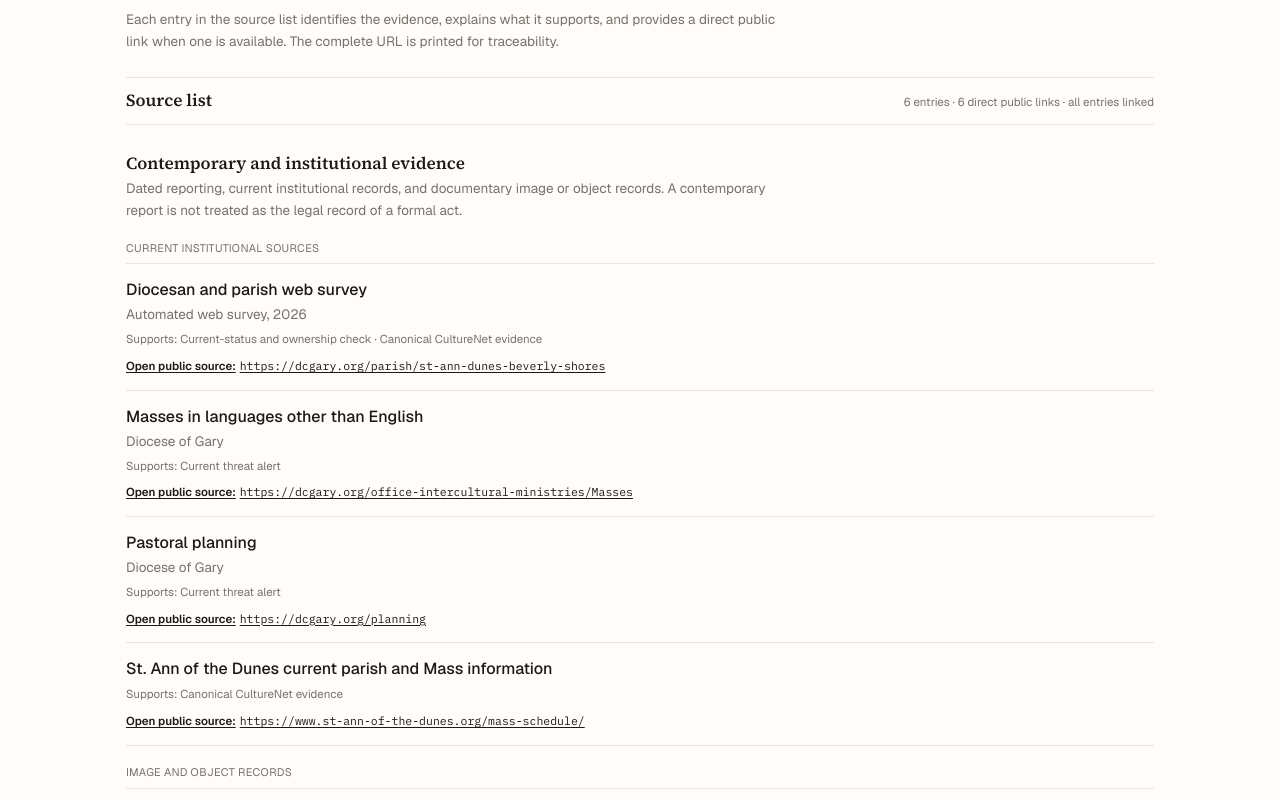
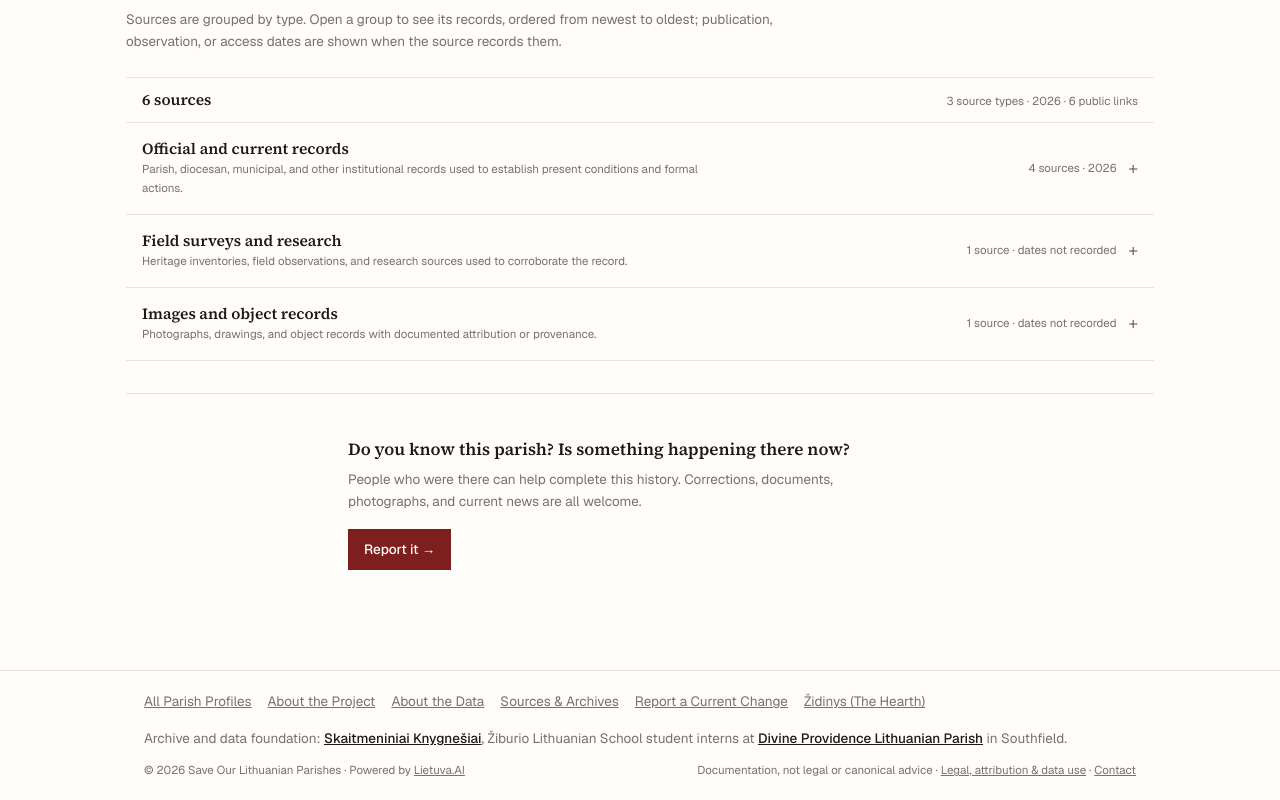
Before and after one commit to LietuvaAI/save-our-lithuanian-parishes, a Next.js app: page /parishes/st-ann-beverly-shores-in in a window 1280 px wide. Shown: the part 1480-2280 px from the top of the page. Built offline with nearby package versions, Linux system fonts and the light colour scheme.

Commit message:
Organize parish profile source ledgers

```diff
--- a/components/ProfileSourceLedger.tsx
+++ b/components/ProfileSourceLedger.tsx
@@ -3,43 +3,112 @@ import type {
   ProfileSourceGroup,
 } from "@/lib/profile-sources";
 
-const GROUP_LABEL: Record<ProfileSourceGroup, string> = {
-  newspaper: "Newspaper evidence",
-  books: "Books and archive volumes",
-  current: "Current institutional sources",
-  field: "Field surveys and research sources",
-  project: "Related project publications",
-  visual: "Image and object records",
+const GROUP_ORDER: ProfileSourceGroup[] = [
+  "current",
+  "newspaper",
+  "books",
+  "field",
+  "project",
+  "visual",
+];
+
+const GROUP_META: Record<
+  ProfileSourceGroup,
+  { label: string; description: string }
+> = {
+  current: {
+    label: "Official and current records",
+    description:
+      "Parish, diocesan, municipal, and other institutional records used to establish present conditions and formal actions.",
+  },
+  newspaper: {
+    label: "Newspapers and periodicals",
+    description:
+      "Dated reporting and contemporary accounts, including reviewed Draugas issues.",
+  },
+  books: {
+    label: "Books and archival volumes",
+    description:
+      "Published histories, reference books, and digitized archival volumes.",
+  },
+  field: {
+    label: "Field surveys and research",
+    description:
+      "Heritage inventories, field observations, and research sources used to corroborate the record.",
+  },
+  project: {
+    label: "Project publications",
+    description:
+      "Related Save Our Lithuanian Parishes and Židinys reporting, kept distinct from independent evidence.",
+  },
+  visual: {
+    label: "Images and object records",
+    description:
+      "Photographs, drawings, and object records with documented attribution or provenance.",
+  },
 };
 
-const SOURCE_SECTIONS: {
-  id: string;
-  label: string;
-  description: string;
-  groups: ProfileSourceGroup[];
-}[] = [
-  {
-    id: "direct",
-    label: "Contemporary and institutional evidence",
-    description:
-      "Dated reporting, current institutional records, and documentary image or object records. A contemporary report is not treated as the legal record of a formal act.",
-    groups: ["newspaper", "current", "visual"],
-  },
-  {
-    id: "secondary",
-    label: "Secondary sources",
-    description:
-      "Published histories, archive volumes, field surveys, heritage inventories, and research syntheses.",
-    groups: ["books", "field"],
-  },
-  {
-    id: "project",
-    label: "Project publications",
-    description:
-      "Related Save Our Lithuanian Parishes and Židinys publications, kept separate from independent evidence.",
-    groups: ["project"],
-  },
-];
+function recordedDate(value: string | null | undefined) {
+  return value?.match(/\b(18|19|20)\d{2}(?:-\d{2}(?:-\d{2})?)?\b/)?.[0];
+}
+
+function sourceDateValue(source: ProfileSource) {
+  return (
+    recordedDate(source.date) ??
+    recordedDate(source.citation) ??
+    source.additionalCitations.map(recordedDate).find(Boolean) ??
+    recordedDate(source.title) ??
+    recordedDate(source.url)
+  );
+}
+
+function sourceDateLabel(source: ProfileSource) {
+  const explicit = source.date?.trim();
+  if (explicit && explicit.toLowerCase() !== "undefined") {
+    const accessedAtEnd = explicit.match(
+      /^(\d{4}(?:-\d{2}(?:-\d{2})?)?)\s*\(accessed\)$/i,
+    );
+    if (accessedAtEnd) return `Accessed ${accessedAtEnd[1]}`;
+    return explicit.replace(/^accessed\b/i, "Accessed");
+  }
+  return sourceDateValue(source) ?? "Date not recorded";
+}
+
+function dateSortKey(source: ProfileSource) {
+  const date = sourceDateValue(source);
+  if (!date) return "0000-00-00";
+  const [year, month = "00", day = "00"] = date.split("-");
+  return `${year}-${month}-${day}`;
+}
+
+function dateRange(sources: ProfileSource[]) {
+  const years = sources
+    .map((source) => sourceDateValue(source)?.slice(0, 4))
+    .filter((year): year is string => !!year)
+    .sort();
+  if (years.length === 0) return "dates not recorded";
+  if (years[0] === years.at(-1)) return years[0];
+  return `${years[0]}–${years.at(-1)}`;
+}
+
+function sourceDomain(url: string | null) {
+  if (!url) return null;
+  try {
+    return new URL(url).hostname.replace(/^www\./, "");
+  } catch {
+    return null;
+  }
+}
+
+function sourceCitations(source: ProfileSource) {
+  const metadataCitation = [source.publisher, source.date]
+    .filter(Boolean)
+    .join(", ");
+  return [source.citation, ...source.additionalCitations].filter(
+    (citation): citation is string =>
+      !!citation && citation !== metadataCitation,
+  );
+}
 
 export function ProfileSourceLedger({
   sources,
@@ -48,17 +117,28 @@ export function ProfileSourceLedger({
 }) {
   const linkedCount = sources.filter((source) => source.url).length;
   const missingCount = sources.length - linkedCount;
+  const groupedSources = GROUP_ORDER.flatMap((group) => {
+    const entries = sources
+      .filter((source) => source.group === group)
+      .sort((left, right) => {
+        const dateDelta = dateSortKey(right).localeCompare(dateSortKey(left));
+        return dateDelta || left.title.localeCompare(right.title);
+      });
+    return entries.length > 0 ? [{ group, entries }] : [];
+  });
 
   return (
     <section
       id="evidence-sources"
       className="mt-12 scroll-mt-8 border-t border-rule pt-8"
     >
-      <h2 className="font-serif text-section-title font-semibold">Evidence &amp; sources</h2>
-      <p className="mt-2 max-w-2xl text-body-copy leading-relaxed text-muted">
-        Each entry in the source list identifies the evidence, explains what it
-        supports, and provides a direct public link when one is available. The
-        complete URL is printed for traceability.
+      <h2 className="font-serif text-section-title font-semibold">
+        Evidence &amp; sources
+      </h2>
+      <p className="mt-2 max-w-[48em] text-body-copy leading-relaxed text-muted">
+        Sources are grouped by type. Open a group to see its records, ordered
+        from newest to oldest; publication, observation, or access dates are
+        shown when the source records them.
       </p>
 
       {sources.length === 0 ? (
@@ -66,89 +146,118 @@ export function ProfileSourceLedger({
           No public source link has been attached to this profile yet.
         </p>
       ) : (
-        <div id="profile-source-list" className="mt-6">
-          <div className="flex flex-wrap items-baseline justify-between gap-x-4 gap-y-1 border-y border-rule py-3">
-            <h3 className="font-serif text-subsection-title font-semibold">Source list</h3>
+        <div id="profile-source-list" className="mt-6 border-t border-rule">
+          <div className="flex flex-wrap items-baseline justify-between gap-x-4 gap-y-1 border-b border-rule bg-band px-4 py-3">
+            <p className="font-serif text-card-title font-semibold">
+              {sources.length} {sources.length === 1 ? "source" : "sources"}
+            </p>
             <p className="text-small-copy text-muted">
-              {sources.length} {sources.length === 1 ? "entry" : "entries"} ·{" "}
-              {linkedCount} direct public{" "}
+              {groupedSources.length} source{" "}
+              {groupedSources.length === 1 ? "type" : "types"} ·{" "}
+              {dateRange(sources)} · {linkedCount} public{" "}
               {linkedCount === 1 ? "link" : "links"}
-              {missingCount > 0
-                ? ` · ${missingCount} missing`
-                : " · all entries linked"}
+              {missingCount > 0 ? ` · ${missingCount} without links` : ""}
             </p>
           </div>
 
-          {SOURCE_SECTIONS.map((section) => {
-            const sectionSources = section.groups.flatMap((group) =>
-              sources.filter((source) => source.group === group),
-            );
-            if (sectionSources.length === 0) return null;
+          {groupedSources.map(({ group, entries }) => {
+            const meta = GROUP_META[group];
             return (
-              <section key={section.id} className="mt-7">
-                <h4 className="font-serif text-subsection-title font-semibold">
-                  {section.label}
-                </h4>
-                <p className="mt-1 max-w-2xl text-body-copy leading-relaxed text-muted">
-                  {section.description}
+              <details key={group} className="group border-b border-rule">
+                <summary className="grid cursor-pointer list-none gap-3 px-4 py-4 marker:content-none md:grid-cols-[minmax(0,1fr)_auto] md:items-center [&::-webkit-details-marker]:hidden">
+                  <div>
+                    <h3 className="font-serif text-card-title font-semibold">
+                      {meta.label}
+                    </h3>
+                    <p className="mt-0.5 max-w-[52em] text-small-copy leading-relaxed text-muted">
+                      {meta.description}
                     </p>
-                {section.groups.map((group) => {
-                  const groupSources = sectionSources.filter(
-                    (source) => source.group === group,
-                  );
-                  if (groupSources.length === 0) return null;
+                  </div>
+                  <div className="flex items-center gap-3 text-small-copy text-muted md:justify-end">
+                    <span>
+                      {entries.length} {entries.length === 1 ? "source" : "sources"} ·{" "}
+                      {dateRange(entries)}
+                    </span>
+                    <span
+                      aria-hidden="true"
+                      className="text-subsection-title leading-none transition-transform group-open:rotate-45"
+                    >
+                      +
+                    </span>
+                  </div>
+                </summary>
+
+                <ol className="border-t border-rule bg-background px-4 md:px-5">
+                  {entries.map((source) => {
+                    const domain = sourceDomain(source.url);
+                    const citations = sourceCitations(source);
                     return (
-                    <div key={group} className="mt-5">
-                      <h5 className="font-sans text-ui-label uppercase tracking-wide text-muted">
-                        {GROUP_LABEL[group]}
-                      </h5>
-                      <ol className="mt-2 divide-y divide-rule border-y border-rule">
-                        {groupSources.map((source) => (
-                          <li key={source.id} className="py-3.5">
-                            <p className="font-medium">{source.title}</p>
-                            {[source.citation, ...source.additionalCitations]
-                              .filter(
-                                (citation): citation is string => !!citation,
-                              )
-                              .map((citation) => (
-                                <p
-                                  key={citation}
-                                  className="mt-0.5 text-body-copy leading-relaxed text-muted"
+                      <li
+                        key={source.id}
+                        className="grid gap-2 border-b border-rule py-4 last:border-b-0 md:grid-cols-[8.5rem_minmax(0,1fr)] md:gap-5"
                       >
-                                  {citation}
+                        <p className="font-mono text-ui-label leading-relaxed text-muted">
+                          {sourceDateLabel(source)}
                         </p>
-                              ))}
-                            {source.contexts.length > 0 && (
-                              <p className="mt-1 text-small-copy leading-relaxed text-muted">
-                                Supports: {source.contexts.join(" · ")}
-                              </p>
-                            )}
+                        <div className="min-w-0">
                           {source.url ? (
                             <a
                               href={source.url}
                               target="_blank"
                               rel="noopener noreferrer"
-                                className="mt-2 block break-all text-small-copy leading-relaxed underline decoration-1 underline-offset-2 hover:text-accent"
+                              className="font-serif text-card-title font-semibold leading-snug underline decoration-1 underline-offset-4 hover:text-accent"
                             >
-                                <span className="mr-1 font-semibold">
-                                  Open public source:
-                                </span>
-                                <span className="font-mono">{source.url}</span>
+                              {source.title} <span aria-hidden="true">↗</span>
                             </a>
                           ) : (
-                              <p className="mt-2 text-small-copy font-medium text-amber-700 dark:text-amber-400">
-                                Public link missing:{" "}
-                                {source.missingLinkNote ??
-                                  "the source record needs a stable public URL."}
+                            <p className="font-serif text-card-title font-semibold leading-snug">
+                              {source.title}
                             </p>
                           )}
+
+                          {(source.publisher || domain) && (
+                            <p className="mt-1 text-small-copy text-muted">
+                              {[source.publisher, domain]
+                                .filter(Boolean)
+                                .filter(
+                                  (value, index, values) =>
+                                    values.indexOf(value) === index,
+                                )
+                                .join(" · ")}
+                            </p>
+                          )}
+
+                          {citations.map((citation) => (
+                            <p
+                              key={citation}
+                              className="mt-1 text-small-copy leading-relaxed text-muted"
+                            >
+                              {citation}
+                            </p>
+                          ))}
+
+                          {source.contexts.length > 0 && (
+                            <p className="mt-2 text-small-copy leading-relaxed text-muted">
+                              <span className="font-medium text-foreground">
+                                Used for:
+                              </span>{" "}
+                              {source.contexts.join(" · ")}
+                            </p>
+                          )}
+
+                          {!source.url && (
+                            <p className="mt-2 text-small-copy font-medium text-amber-700 dark:text-amber-400">
+                              Public link not recorded:{" "}
+                              {source.missingLinkNote ??
+                                "the source needs a stable public URL."}
+                            </p>
+                          )}
+                        </div>
                       </li>
-                        ))}
-                      </ol>
-                    </div>
                     );
                   })}
-              </section>
+                </ol>
+              </details>
             );
           })}
         </div>
--- a/lib/profile-sources.ts
+++ b/lib/profile-sources.ts
@@ -13,6 +13,8 @@ export type ProfileSource = {
   id: string;
   group: ProfileSourceGroup;
   title: string;
+  publisher?: string;
+  date?: string;
   citation?: string;
   additionalCitations: string[];
   url: string | null;
@@ -51,27 +53,38 @@ type SourceDraft = Omit<
 
 const BOOKS: Record<
   string,
-  { title: string; citation: string; url: string }
+  { title: string; citation: string; date: string; url: string }
 > = {
   wolkovich: {
     title: "Lithuanian Religious Life in America, Vol. 3",
     citation:
       "William Wolkovich-Valkavičius, Lithuanian Religious Life in America, Vol. 3 (1998)",
+    date: "1998",
     url: "https://archyvas.ziburioltmokykla.org/item/20260722_1784749031073",
   },
   "michelsonas-1961": {
     title: "Lietuvių Išeivija Amerikoje",
     citation:
       "Stasys Michelsonas, Lietuvių Išeivija Amerikoje (1868–1961), Keleivis, 1961",
+    date: "1961",
     url: "https://archyvas.ziburioltmokykla.org/item/20260225_lietuviu_iseivija_amerikoje",
   },
   "lukas-2009": {
     title: "Lietuvių kultūrinis paveldas Amerikoje",
     citation:
       "Algis Lukas, Lietuvių kultūrinis paveldas Amerikoje, Lithuanian American Community, 2009",
+    date: "2009",
     url: "https://archyvas.ziburioltmokykla.org/item/20260725_1785004329786",
   },
 };
+
+function firstRecordedDate(...values: (string | null | undefined)[]) {
+  for (const value of values) {
+    const match = value?.match(/\b(18|19|20)\d{2}(?:-\d{2}(?:-\d{2})?)?\b/);
+    if (match) return match[0];
+  }
+  return undefined;
+}
 
 function isAbsoluteWebUrl(url: string | null | undefined): url is string {
   return !!url && /^https?:\/\//i.test(url);
@@ -103,6 +116,10 @@ export function canonicalArtifactProfileSources(
         {
           group: canonicalArtifactGroup(artifact.artifact_type),
           title: artifact.title,
+          date: firstRecordedDate(
+            artifact.locator?.exact_label,
+            artifact.id,
+          ),
           citation: citation || undefined,
           url,
           contexts: ["Canonical CultureNet evidence"],
@@ -144,6 +161,8 @@ function draugasSource(
   return {
     group: "newspaper",
     title,
+    publisher: "Draugas",
+    date,
     citation: `Draugas, ${date}${detail ? `, ${detail}` : ""}`,
     url: issueUrl,
     contexts: [context],
@@ -207,6 +226,7 @@ export function registryProfileSources(
       drafts.push({
         group: "books",
         title: book.title,
+        date: book.date,
         citation: source.pages
           ? `${book.citation}, ${source.pages}`
           : book.citation,
@@ -257,6 +277,10 @@ export function registryProfileSources(
       drafts.push({
         group: "current",
         title: source.work ?? publisher,
+        publisher,
+        date: source.accessed
+          ? `Accessed ${source.accessed}`
+          : firstRecordedDate(source.cites),
         citation: sourceCitation(source, publisher),
         url: isAbsoluteWebUrl(source.sourceUrl) ? source.sourceUrl : null,
         contexts: [context],
@@ -270,6 +294,8 @@ export function registryProfileSources(
       drafts.push({
         group: "field",
         title: "Global True Lithuania field survey",
+        publisher: "Global True Lithuania",
+        date: source.accessed ? `Accessed ${source.accessed}` : undefined,
         citation: source.work,
         url: isAbsoluteWebUrl(source.sourceUrl) ? source.sourceUrl : null,
         contexts: ["Heritage field survey and present-use observations"],
@@ -286,6 +312,7 @@ export function registryProfileSources(
       drafts.push({
         group: "current",
         title: "Diocesan and parish web survey",
+        date: firstRecordedDate(source.work, source.accessed),
         citation: source.work ?? "Automated web survey, 2026",
         url: source.sourceUrl,
         contexts: ["Current-status and ownership check"],
@@ -296,6 +323,10 @@ export function registryProfileSources(
     drafts.push({
       group: "field",
       title: source.work ?? sourceLabel(axis),
+      publisher: source.publisher,
+      date: source.accessed
+        ? `Accessed ${source.accessed}`
+        : firstRecordedDate(source.cites),
       citation: sourceCitation(source),
       url: isAbsoluteWebUrl(source.sourceUrl) ? source.sourceUrl : null,
       contexts: ["Registry source"],
@@ -318,6 +349,8 @@ export function linkedProfileSources(
     sources.map((source) => ({
       group: options.group,
       title: source.title || source.publisher || options.fallbackTitle,
+      publisher: source.publisher,
+      date: source.date,
       citation: [source.publisher, source.date].filter(Boolean).join(", "),
       url: isAbsoluteWebUrl(source.url) ? source.url : null,
       contexts: [options.context],
@@ -399,6 +432,12 @@ export function finalizeProfileSources(
       ) {
         existing.additionalCitations.push(source.citation);
       }
+      if (!existing.publisher && source.publisher) {
+        existing.publisher = source.publisher;
+      }
+      if (!existing.date && source.date) {
+        existing.date = source.date;
+      }
       continue;
     }
     merged.set(key, {
```
Also changed, not shown: scripts/verify-profile-layout.mjs (+20 -0 lines). Lines whose indentation alone changed are shown as unchanged.
